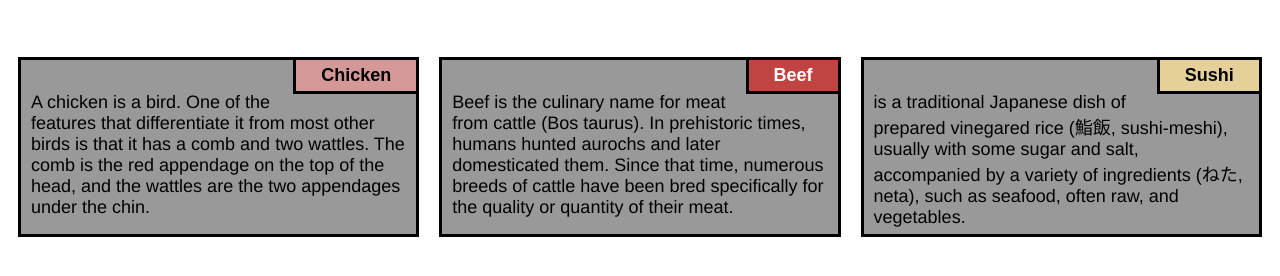
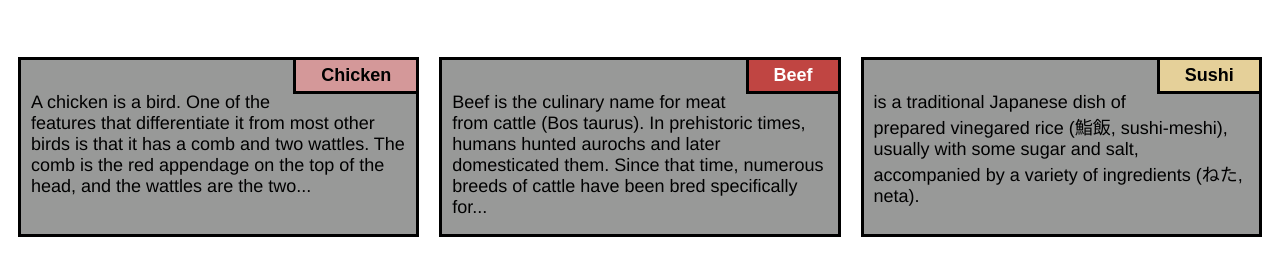
Before and after one commit to CGalezo/Web_Development, a plain HTML site: page module2-solution/index.html in a window 1280 px wide. Shown: the part 80-356 px from the top of the page. Drawn offline with Linux system fonts and the light colour scheme.

Commit message:
Text changed

```diff
--- a/module2-solution/index.html
+++ b/module2-solution/index.html
@@ -21,7 +21,7 @@
                 <p>
                     A chicken is a bird. One of the features that differentiate it from most other birds is that it has
                     a comb and two wattles. The comb is the red appendage on the top of the head, and the wattles are
-                    the two appendages under the chin.
+                    the two...
                 </p>
             </div>
 
@@ -33,8 +33,7 @@
                     Beef is the culinary name for meat from cattle (Bos taurus). In prehistoric times, humans hunted
                     aurochs
                     and later domesticated them. Since that time, numerous breeds of cattle have been bred specifically
-                    for
-                    the quality or quantity of their meat.
+                    for...
                 </p>
             </div>
         </div>
@@ -44,8 +43,7 @@
                 <p>
                     is a traditional Japanese dish of prepared vinegared rice (鮨飯, sushi-meshi), usually with some sugar
                     and
-                    salt, accompanied by a variety of ingredients (ねた, neta), such as seafood, often raw, and
-                    vegetables.
+                    salt, accompanied by a variety of ingredients (ねた, neta).
                 </p>
             </div>
         </div>
```
